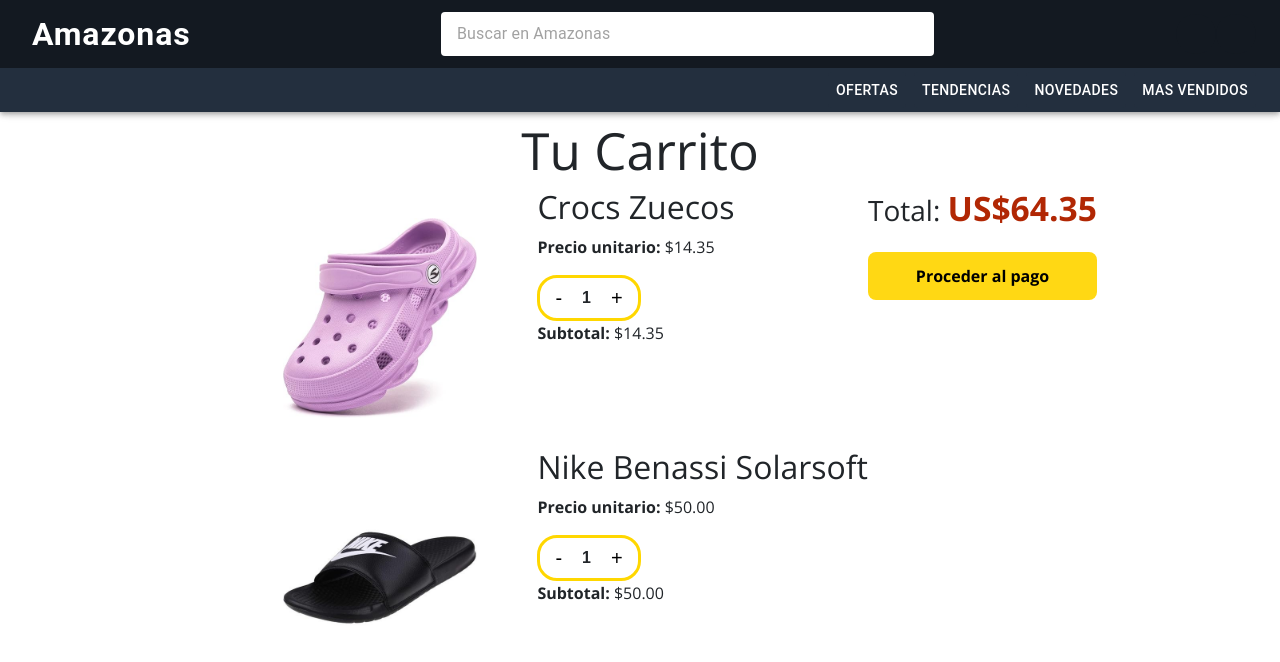
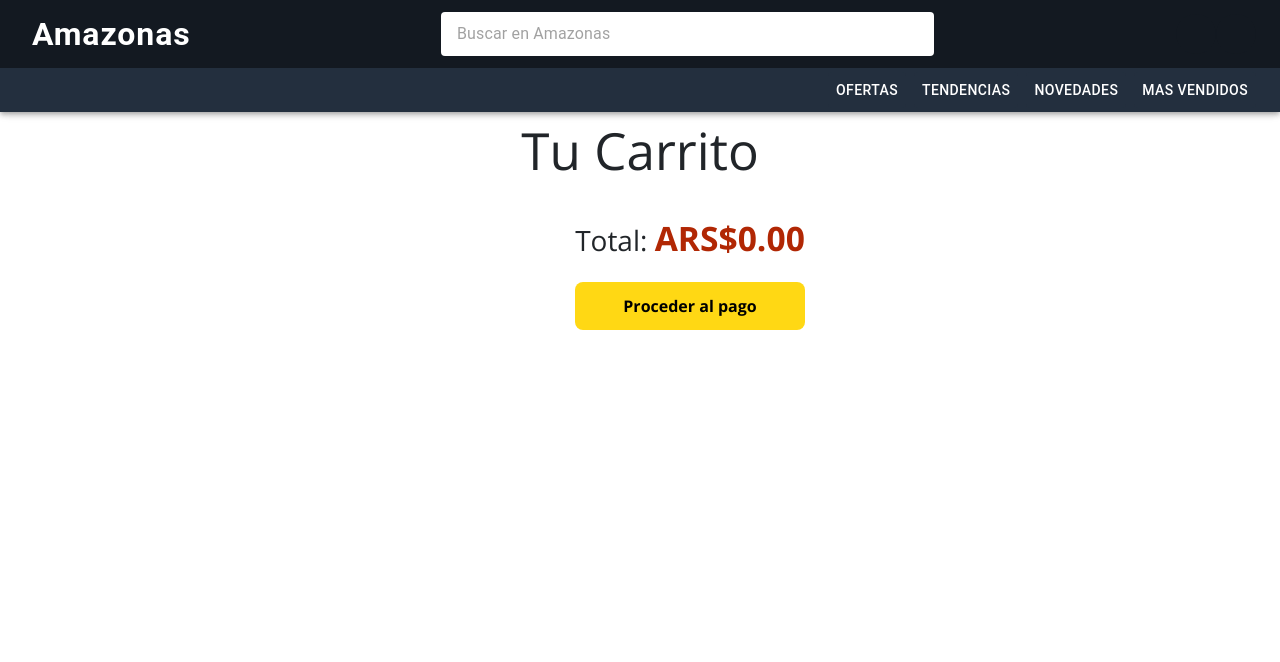
Before and after one commit to MateoLarrosa/Proyecto-Final-e-commerce, a React (Vite) app in the folder PF_API_e-commerce/: page /mi-carrito in a window 1280 px wide. Shown: the top 662 px of the page. Built offline with nearby package versions, Linux system fonts and the light colour scheme; some icons are missing.

Commit message:
Agregado de producto a carrito

```diff
--- a/PF_API_e-commerce/db.json
+++ b/PF_API_e-commerce/db.json
@@ -40,6 +40,7 @@
       "role": "Cliente"
     },
     {
+
       "id": "a86f",
       "username": "and111",
       "email": "hola@correo",
@@ -50,6 +51,15 @@
       "edad": "28",
       "telefono": "12345678",
       "indicativo": "54"
+
+      "id": "2060",
+      "username": "lester",
+      "email": "lestergildiaz@gmail.com",
+      "password": "777",
+      "nombre": "lester",
+      "apellido": "gil",
+      "role": "Cliente"
+
     }
   ],
   "productos": [
--- a/PF_API_e-commerce/src/pages/carritoDeCompra/CarritoCompleto.jsx
+++ b/PF_API_e-commerce/src/pages/carritoDeCompra/CarritoCompleto.jsx
@@ -1,35 +1,50 @@
-import React, { useState } from 'react';
+import React, { useState, useEffect } from 'react';
 import ProductoCarrito from './ProductoCarrito';
 import ResumenCarrito from './ResumenCarrito';
 import crocsImg from '../../assets/crocs.jpg';
 import zapatillasImg from '../../assets/slidesNike.jpg';
 import styles from './carritoCompletoStyles.module.css';
+import { useNavigate } from 'react-router-dom';
 import NuevoNavBar from '../../Components/NuevoNavBar';
 import Footer from '../../Components/Footer';
 
 const CarritoCompleto = () => {
-  const productosIniciales = [
-    { id: 1, name: "Crocs Zuecos", price: 14.35, imagen: crocsImg, cantidad: 1 },
-    { id: 2, name: "Nike Benassi Solarsoft", price: 50.00, imagen: zapatillasImg, cantidad: 1 }
-  ];
+  const navigate = useNavigate();
+  const [productos, setProductos] = useState(() => {
+    const stored = localStorage.getItem('cart');
+    return stored ? JSON.parse(stored) : [];
+  });
 
-  const [productos, setProductos] = useState(productosIniciales);
+  useEffect(() => {
+    const handleStorage = () => {
+      const stored = localStorage.getItem('cart');
+      setProductos(stored ? JSON.parse(stored) : []);
+    };
+    window.addEventListener('storage', handleStorage);
+    return () => window.removeEventListener('storage', handleStorage);
+  }, []);
 
-  const total = productos.reduce((sum, p) => sum + (p.price * p.cantidad), 0);
+  const total = productos.reduce((sum, p) => sum + (p.price * (p.cantidad || 1)), 0);
 
   const actualizarCantidad = (id, nuevaCantidad) => {
-    setProductos(prev =>
-      prev.map(p =>
+    let actualizados;
+    if (nuevaCantidad === 0) {
+      actualizados = productos.filter(p => p.id !== id);
+    } else {
+      actualizados = productos.map(p =>
         p.id === id ? { ...p, cantidad: nuevaCantidad } : p
-      )
       );
+    }
+    setProductos(actualizados);
+    localStorage.setItem('cart', JSON.stringify(actualizados));
+    // Forzar actualización en otras pestañas
+    window.dispatchEvent(new Event('storage'));
   };
 
   return (
     <>
       <NuevoNavBar />
       <div className={styles.carritoPage}>
-
         <h1>Tu Carrito</h1>
         <div className={styles.container}>
           <div className={styles.productosList}>
--- a/PF_API_e-commerce/src/pages/carritoDeCompra/ProductoCarrito.jsx
+++ b/PF_API_e-commerce/src/pages/carritoDeCompra/ProductoCarrito.jsx
@@ -5,31 +5,44 @@
   const subtotal = producto.price * producto.cantidad;
 
   const aumentarCantidad = () => {
-    onSubtotalChange(producto.id, producto.cantidad + 1);
+    if (producto.cantidad < producto.stock) {
+      onSubtotalChange(producto.id, producto.cantidad + 1);
+    }
   };
 
   const disminuirCantidad = () => {
     if (producto.cantidad > 1) {
       onSubtotalChange(producto.id, producto.cantidad - 1);
+    } else if (producto.cantidad === 1) {
+      if (window.confirm('¿Deseas eliminar este producto del carrito?')) {
+        onSubtotalChange(producto.id, 0);
+      }
     }
   };
 
+  // Compatibilidad: usa producto.imagen o producto.image
+  const imagenSrc = producto.imagen || producto.image;
+
   return (
-    <div className={styles.cartContainer}>
+    <div className={styles.cartContainer + ' ' + styles.cartCardMini}>
       <div className={styles.divImg}>
-        <img src={producto.imagen} alt={producto.name} />
+        <img src={imagenSrc} alt={producto.name || producto.title} style={{ maxWidth: '100px', maxHeight: '100px', objectFit: 'contain' }} />
       </div>
       <div className={styles.productDetails}>
-        <h2>{producto.name}</h2>
-        <p><strong>Precio unitario:</strong> ${producto.price.toFixed(2)}</p>
-
+        <h2 style={{ fontSize: '1.2rem' }}>{producto.name || producto.title}</h2>
+        <p style={{ fontSize: '1rem' }}><strong>Precio unitario:</strong> ${producto.price.toFixed(2)}</p>
         <div className={styles.quantityControl}>
           <button onClick={disminuirCantidad}>-</button>
           <span>{producto.cantidad}</span>
-          <button onClick={aumentarCantidad}>+</button>
+          <button
+            onClick={producto.cantidad < producto.stock ? aumentarCantidad : undefined}
+            disabled={producto.cantidad >= producto.stock}
+            style={{ color: producto.cantidad >= producto.stock ? '#bbb' : 'black', cursor: producto.cantidad >= producto.stock ? 'not-allowed' : 'pointer' }}
+          >
+            +
+          </button>
         </div>
-
-        <p><strong>Subtotal:</strong> ${subtotal.toFixed(2)}</p>
+        <p style={{ fontSize: '1rem' }}><strong>Subtotal:</strong> ${subtotal.toFixed(2)}</p>
       </div>
     </div>
   );
--- a/PF_API_e-commerce/src/pages/carritoDeCompra/ResumenCarrito.jsx
+++ b/PF_API_e-commerce/src/pages/carritoDeCompra/ResumenCarrito.jsx
@@ -5,7 +5,7 @@
   return (
     <div className={styles.resumenContainer}>
       <div className={styles.resumenContent}>
-        <h3>Total: <span className={styles.totalAmount}>US${total.toFixed(2)}</span></h3>
+        <h3>Total: <span className={styles.totalAmount}>ARS${total.toFixed(2)}</span></h3>
         <button className={styles.procederPagoBtn}>Proceder al pago</button>
       </div>
     </div>
--- a/PF_API_e-commerce/src/pages/carritoDeCompra/carritoCompletoStyles.module.css
+++ b/PF_API_e-commerce/src/pages/carritoDeCompra/carritoCompletoStyles.module.css
@@ -20,4 +20,60 @@
     justify-content: center;
     flex: 1;
     margin-bottom: 20px;
+    margin-top: 30px;
+    gap:100px
 }
+
+.cartCardMini {
+    display: flex;
+    flex-direction: column;
+    align-items: flex-start;
+    max-width: 400px;
+    min-width: 220px;
+    padding: 18px 16px;
+    border-radius: 16px;
+    box-shadow: 0 2px 8px rgba(0,0,0,0.07);
+    background: #fff;
+    margin-bottom: 24px;
+    gap: 18px;
+}
+
+.divImg {
+    width: 100%;
+    display: flex;
+    align-items: center;
+    justify-content: flex-start;
+    height: 120px;
+}
+
+.divImg img {
+    max-width: 110px;
+    max-height: 110px;
+    object-fit: contain;
+    display: block;
+    margin: 0;
+}
+
+.productDetails {
+    width: 100%;
+    display: flex;
+    flex-direction: column;
+    justify-content: flex-start;
+    min-width: 0;
+    padding-left: 0;
+}
+
+.quantityControl {
+    margin: 10px 0 0 0;
+}
+
+.productDetails h2 {
+    font-size: 1.15rem;
+    margin-bottom: 4px;
+    margin-top: 0;
+}
+
+.productDetails p {
+    font-size: 1rem;
+    margin: 2px 0;
+}
--- a/PF_API_e-commerce/src/pages/carritoDeCompra/productoCarritoStyles.module.css
+++ b/PF_API_e-commerce/src/pages/carritoDeCompra/productoCarritoStyles.module.css
@@ -26,18 +26,30 @@
     outline: none;
   }
 
-  .cartContainer{
+  .cartContainer {
     display: flex;
     flex-direction: row;
     font-family: 'Open Sans', sans-serif;
     gap: 30px;
-    margin-left: 70px;
+    margin-left: 0px;
+    width: 365px;
+    /* Centrar imagen y detalles verticalmente */
+    align-items: center;
+    margin-bottom: 20px;
   }
 
-  .divImg img{
-    height: 200px;
+  .divImg {
+    padding: 30px;
+    display: flex;
+    justify-content: center;
+    align-items: center;
+    width: 120px;
+    height: 120px;
+  }
 
+  .divImg img {
+    height: 100px;
+    width: auto;
+    display: block;
+    margin: 0 auto;
   }
-  .divImg{
-    padding: 30px;
-  }
--- a/PF_API_e-commerce/src/pages/pantallaDeInicio/ProductDetail.jsx
+++ b/PF_API_e-commerce/src/pages/pantallaDeInicio/ProductDetail.jsx
@@ -11,6 +11,10 @@
     const [isAdmin, setIsAdmin] = useState(false); // Considera cómo determinar esto realmente
     const [loading, setLoading] = useState(true);
     const [error, setError] = useState(null);
+    const [cart, setCart] = useState(() => {
+        const stored = localStorage.getItem('cart');
+        return stored ? JSON.parse(stored) : [];
+    });
 
     useEffect(() => {
         const fetchProduct = async () => {
@@ -59,7 +63,32 @@
     }, [id]);
 
     const addToCart = () => {
-        alert("Producto agregado al carrito.");
+        // Evita duplicados, suma cantidad si ya existe
+        setCart(prev => {
+            const found = prev.find(p => p.id === product.id);
+            let updated;
+            const cantidadActual = found ? (found.cantidad || 1) : 0;
+            if (cantidadActual + 1 > product.stock) {
+                alert("No puedes agregar más unidades de este producto. Stock máximo alcanzado.");
+                return prev;
+            }
+            if (found) {
+                updated = prev.map(p =>
+                    p.id === product.id ? { ...p, cantidad: (p.cantidad || 1) + 1 } : p
+                );
+            } else {
+                updated = [...prev, { ...product, cantidad: 1 }];
+            }
+            localStorage.setItem('cart', JSON.stringify(updated));
+            return updated;
+        });
+        // Solo navegar si realmente se agregó
+        const found = cart.find(p => p.id === product.id);
+        const cantidadActual = found ? (found.cantidad || 1) : 0;
+        if (cantidadActual < product.stock) {
+            alert("Producto agregado al carrito.");
+            navigate('/mi-carrito');
+        }
     };
 
     const addStock = () => {
```
Also changed, not shown: PF_API_e-commerce/src/CartContext.jsx (added). Lines whose indentation alone changed are shown as unchanged.
